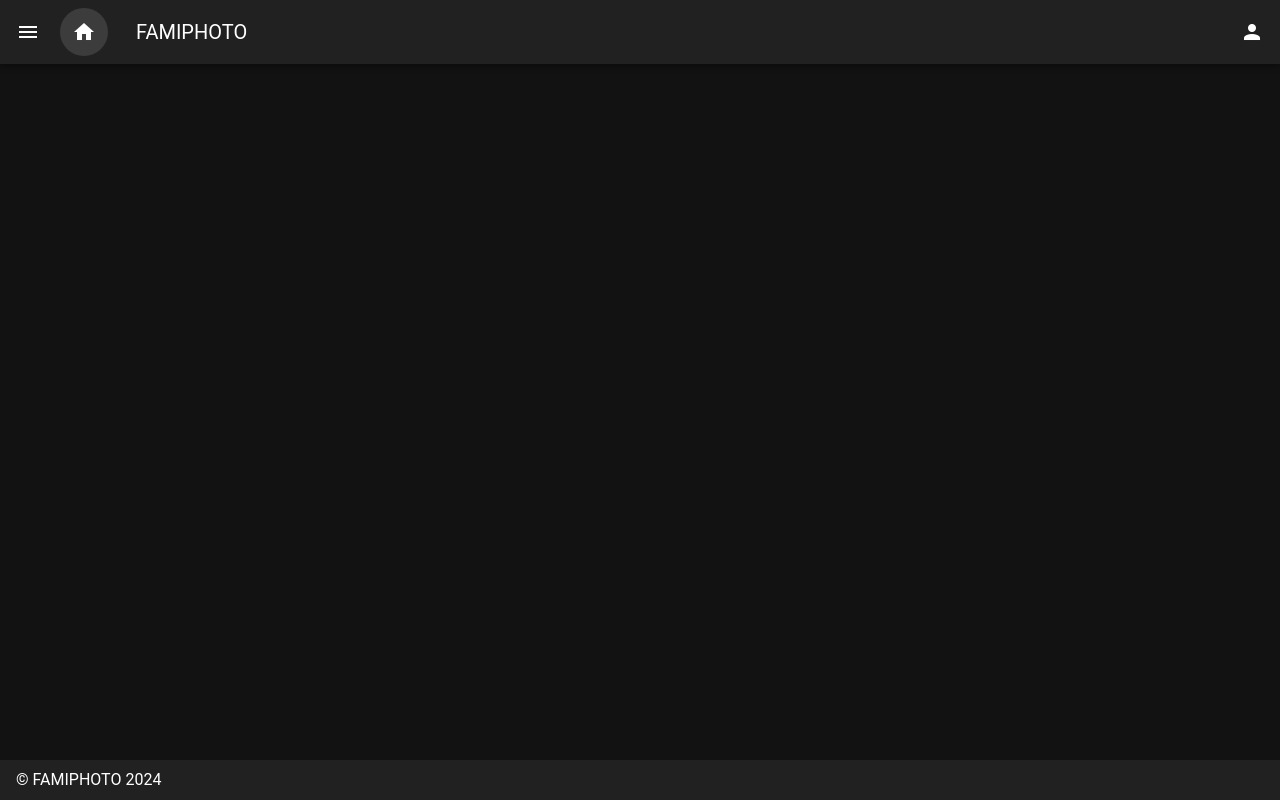
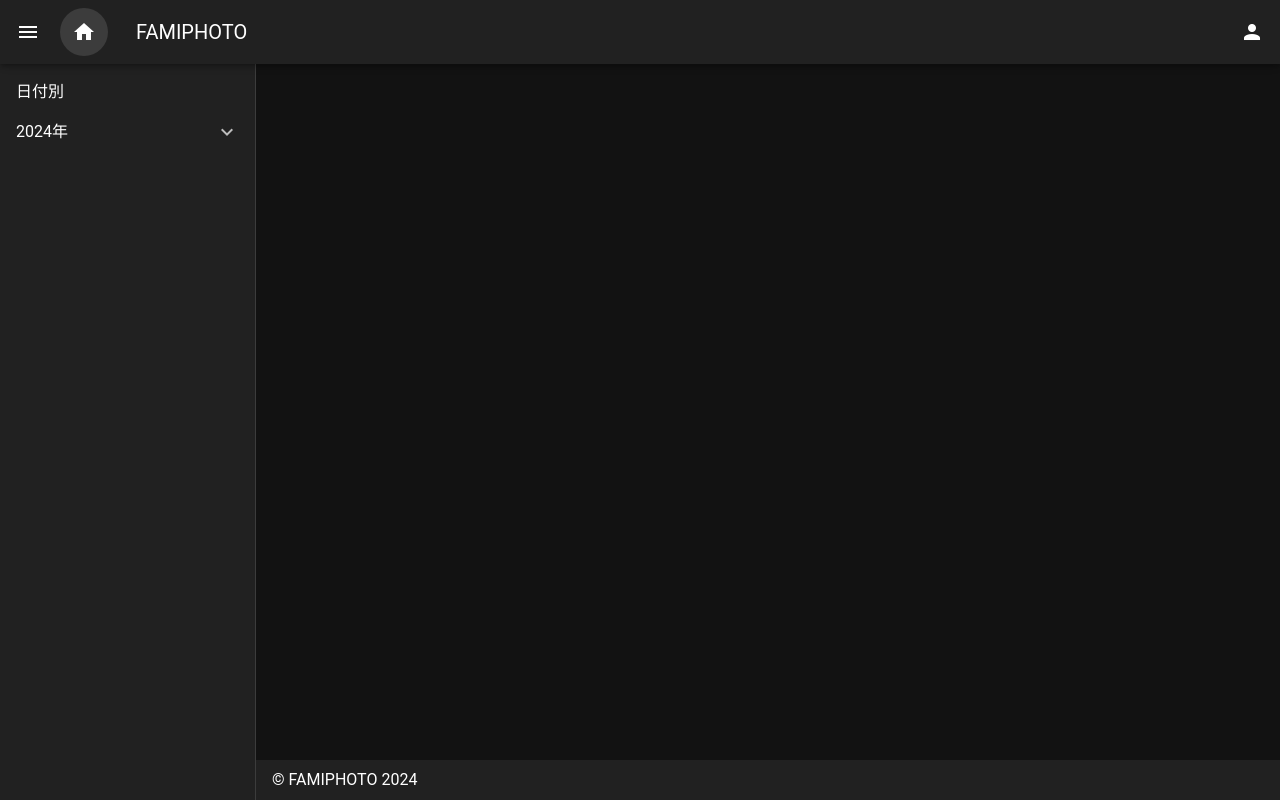
Before and after one commit to hiroyky/famiphoto_frontend, a Nuxt app: page / in a window 1280 px wide. Built offline with nearby package versions, Linux system fonts and the light colour scheme.

Commit message:
feat: 日付ナビゲーション

```diff
--- /dev/null
+++ b/components/modules/DateList.vue
@@ -0,0 +1,32 @@
+<template>
+<v-list-group :value="modelValue.year">
+  <template v-slot:activator="{ props }">
+    <v-list-item v-bind="props">{{ modelValue.year }}年</v-list-item>
+  </template>
+
+  <v-list-group v-for="month in modelValue.months">
+    <template v-slot:activator="{ props }">
+      <v-list-item v-bind="props">{{ month.value }}月</v-list-item>
+    </template>
+
+    <v-list-item v-for="date in month.dates">
+      {{ date }}日
+    </v-list-item>
+  </v-list-group>
+</v-list-group>
+</template>
+
+<script setup lang="ts">
+interface Prop{
+  modelValue: {
+    year: number
+    months: {
+      value: number
+      dates: number[]
+    }[]
+  }
+}
+
+defineProps<Prop>()
+
+</script>
--- /dev/null
+++ b/components/parts/Navigation.vue
@@ -0,0 +1,22 @@
+<template>
+  <v-navigation-drawer :model-value="draw">
+    <v-list density="compact" :nav="false">
+      <v-list-item>日付別</v-list-item>
+      <date-list :model-value="{ year: 2024, months: [ {value: 1, dates: [1,2,3]} ] }" />
+    </v-list>
+  </v-navigation-drawer>
+</template>
+
+<script setup lang="ts">
+
+import DateList from "~/components/modules/DateList.vue";
+
+interface Prop {
+  draw: boolean
+}
+
+withDefaults(defineProps<Prop>(), {
+  draw: true
+})
+
+</script>
--- a/layouts/default.vue
+++ b/layouts/default.vue
@@ -2,6 +2,7 @@
   <v-app>
     <alert-snackbar />
     <f-header />
+    <navigation />
     <v-main>
       <slot />
     </v-main>
@@ -14,4 +15,5 @@
 import FHeader from "~/components/parts/FHeader.vue";
 import FFooter from "~/components/parts/FFooter.vue";
 import AlertSnackbar from "~/components/modules/AlertSnackbar.vue";
+import Navigation from "~/components/parts/Navigation.vue";
 </script>
```
